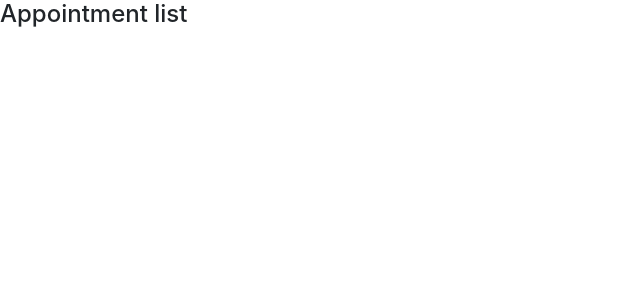
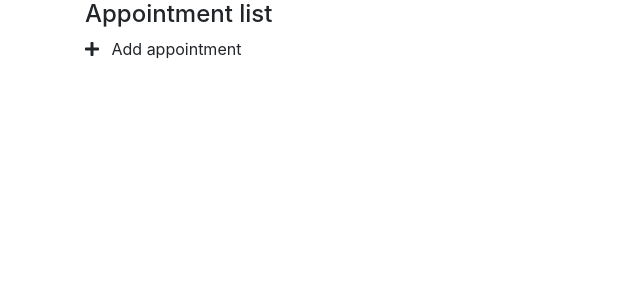
Before and after one commit to valerykatskel/vue-interface, a Vue app: page / in a window 1280 px wide. Shown: the top 300 px of the page, without its empty margins (0-640 px from the left). Built offline with nearby package versions, Linux system fonts and the light colour scheme.

Commit message:
Importing Font Awesome icons completed

```diff
--- a/src/App.vue
+++ b/src/App.vue
@@ -1,16 +1,22 @@
 <template>
-  <div id="main-app">
+  <div id="main-app" class="container">
     <h4>{{ title }}</h4>
+    <font-awesome-icon icon="plus" class="mr-2"/> Add appointment
   </div>
 </template>
 
 <script>
+import { FontAwesomeIcon } from '@fortawesome/vue-fontawesome'
+
 export default {
   name: 'MAinApp',
   data() {
     return {
       title: 'Appointment list'
     }
+  },
+  components: {
+    FontAwesomeIcon
   }
 }
 </script>
--- a/src/main.js
+++ b/src/main.js
@@ -4,6 +4,10 @@
 import 'bootstrap'
 import 'bootstrap/dist/css/bootstrap.css'
 
+import { library } from '@fortawesome/fontawesome-svg-core'
+import { faPlus, faMinus, faTrash, faCheck } from '@fortawesome/free-solid-svg-icons'
+library.add(faPlus, faMinus, faTrash, faCheck)
+
 Vue.config.productionTip = false
 
 new Vue({
```
